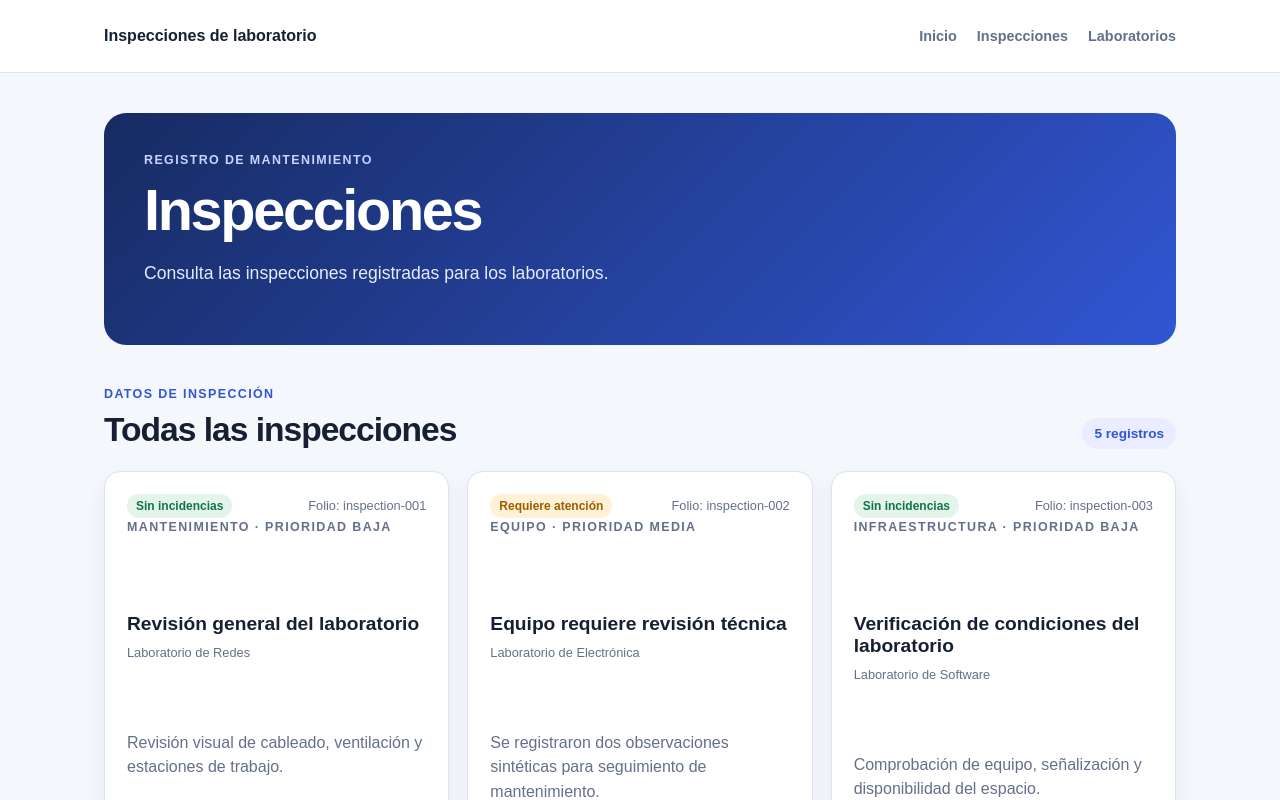
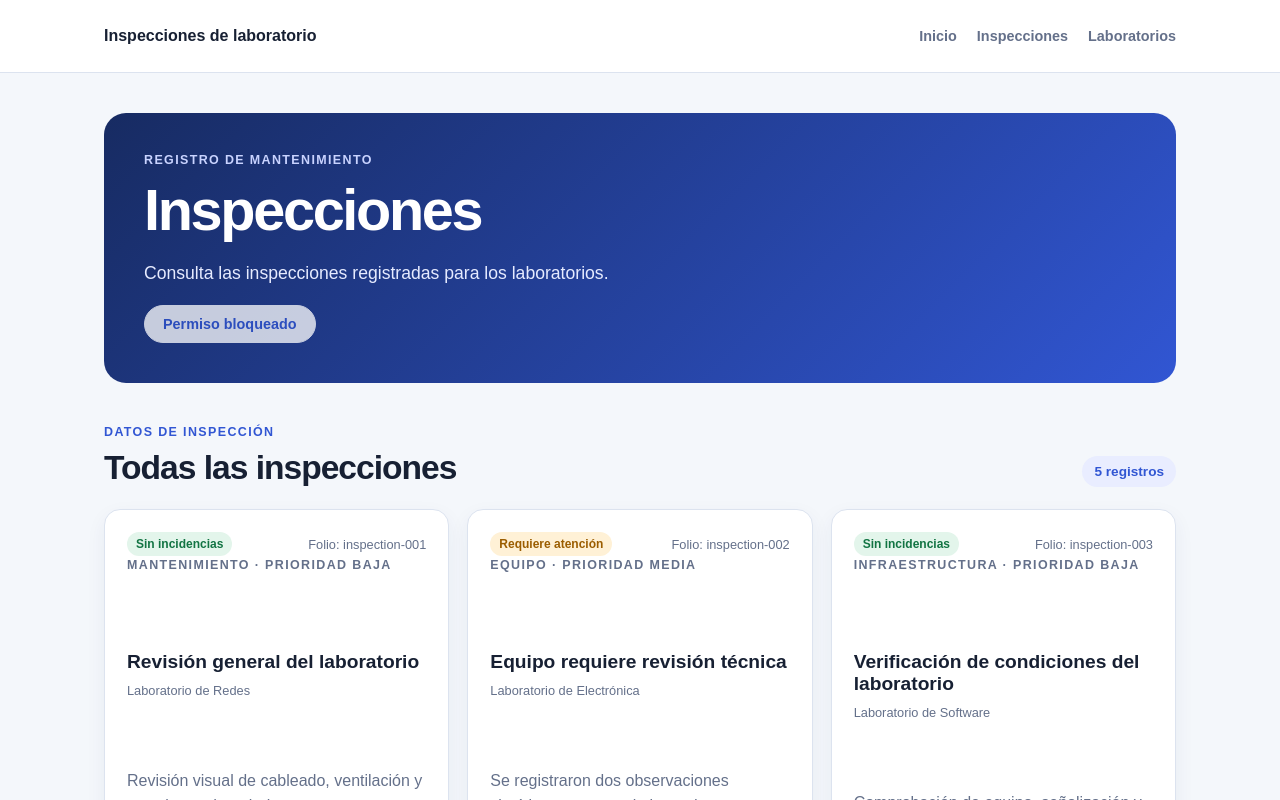
Before and after one commit to karlabrojas/pwa-inspecciones-equipo-12, a Next.js app: page /inspecciones in a window 1280 px wide. Shown: the top 800 px of the page. Built offline with nearby package versions, Linux system fonts and the light colour scheme.

Commit message:
feat(notifications): add local notices for inspection events

```diff
--- a/package.json
+++ b/package.json
@@ -7,7 +7,7 @@
     "dev": "next dev",
     "build": "next build",
     "start": "next start",
-    "test": "node tests/starter.spec.mjs && node --experimental-strip-types tests/manifest.spec.ts && node --experimental-strip-types tests/service-worker.spec.ts && node --experimental-strip-types tests/service-worker-behavior.spec.ts && node --experimental-strip-types tests/offline.spec.ts && node --experimental-strip-types tests/rendering.spec.ts && node --experimental-strip-types tests/sync.spec.ts",
+    "test": "node tests/starter.spec.mjs && node --experimental-strip-types tests/manifest.spec.ts && node --experimental-strip-types tests/service-worker.spec.ts && node --experimental-strip-types tests/service-worker-behavior.spec.ts && node --experimental-strip-types tests/offline.spec.ts && node --experimental-strip-types tests/rendering.spec.ts && node --experimental-strip-types tests/sync.spec.ts && node --experimental-strip-types --test tests/notifications.spec.ts",
     "verify": "node scripts/verify.mjs"
   },
   "dependencies": {
--- a/src/app/globals.css
+++ b/src/app/globals.css
@@ -260,6 +260,40 @@ dd { font-size: .82rem; font-weight: 700; margin: 0; text-align: right; }
   outline-offset: 3px;
 }
 
+.notification-controls {
+  align-items: center;
+  display: flex;
+  flex-wrap: wrap;
+  gap: 12px;
+  margin-top: 18px;
+}
+
+.notification-controls .detail-button {
+  background: #ffffff;
+  border-color: #ffffff;
+  color: var(--accent);
+}
+
+.notification-controls .detail-button:hover {
+  background: #edf2ff;
+}
+
+.notification-controls .detail-button:disabled {
+  cursor: not-allowed;
+  opacity: 0.75;
+  transform: none;
+}
+
+.notification-controls .detail-button:focus-visible {
+  outline-color: #ffffff;
+}
+
+.notification-feedback {
+  color: #ffffff;
+  margin: 0;
+  max-width: 48ch;
+}
+
 .detail-summary {
   background: var(--accent-soft);
   border-left: 4px solid var(--accent);
--- a/src/app/inspecciones/page.tsx
+++ b/src/app/inspecciones/page.tsx
@@ -1,4 +1,5 @@
 import { inspections } from "../../lib/data/inspections";
+import { NotificationControls } from "@/components/notification-controls";
 
 // Le indica a Next.js que la ruta debe renderizarse dinámicamente en el servidor en lugar de tratarla como una página estática.
 export const dynamic = "force-dynamic";
@@ -22,6 +23,7 @@ export default function InspeccionesPage() {
 				<p className="lead">
 					Consulta las inspecciones registradas para los laboratorios.
 				</p>
+				<NotificationControls />
 			</header>
 
 			<section
--- /dev/null
+++ b/src/components/notification-controls.tsx
@@ -0,0 +1,60 @@
+"use client";
+
+import { useEffect, useState } from "react";
+import {
+  getNotificationPermissionState,
+  requestNotificationPermission,
+  type NotificationPermissionState,
+} from "@/lib/notifications/client";
+
+export function NotificationControls() {
+  const [permission, setPermission] =
+    useState<NotificationPermissionState>("default");
+  const [feedback, setFeedback] = useState("");
+  const [isRequesting, setIsRequesting] = useState(false);
+
+  useEffect(() => {
+    const currentPermission = getNotificationPermissionState();
+    setPermission(currentPermission);
+
+    if (currentPermission === "unsupported") {
+      setFeedback(
+        "Este navegador no admite notificaciones; puedes consultar los cambios en la aplicación."
+      );
+    }
+  }, []);
+
+  async function handleEnableNotifications() {
+    setIsRequesting(true);
+    const result = await requestNotificationPermission();
+    setPermission(getNotificationPermissionState());
+    setFeedback(result.message);
+    setIsRequesting(false);
+  }
+
+  const isUnavailable = permission === "unsupported" || permission === "denied";
+  const buttonLabel =
+    permission === "granted"
+      ? "Notificaciones activadas"
+      : permission === "denied"
+        ? "Permiso bloqueado"
+        : "Activar notificaciones";
+
+  return (
+    <div className="notification-controls">
+      <button
+        type="button"
+        className="detail-button"
+        onClick={handleEnableNotifications}
+        disabled={isUnavailable || permission === "granted" || isRequesting}
+      >
+        {isRequesting ? "Solicitando permiso…" : buttonLabel}
+      </button>
+      {feedback && (
+        <p className="notification-feedback" role="status" aria-live="polite">
+          {feedback}
+        </p>
+      )}
+    </div>
+  );
+}
--- /dev/null
+++ b/src/lib/notifications/client.ts
@@ -0,0 +1,159 @@
+export type NotificationPermissionState =
+  | "granted"
+  | "default"
+  | "denied"
+  | "unsupported";
+
+export type InspectionNotificationEvent =
+  | "inspection-synced"
+  | "inspection-assigned";
+
+export type NotificationResult = {
+  status:
+    | "shown"
+    | "unsupported"
+    | "denied"
+    | "permission-required"
+    | "error";
+  message: string;
+};
+
+type NotificationApi = {
+  readonly permission: NotificationPermission;
+  requestPermission(): Promise<NotificationPermission>;
+  new (title: string, options?: NotificationOptions): unknown;
+};
+
+export type NotificationEnvironment = {
+  getApi(): NotificationApi | undefined;
+};
+
+const browserEnvironment: NotificationEnvironment = {
+  getApi() {
+    if (typeof window === "undefined" || !("Notification" in window)) {
+      return undefined;
+    }
+
+    return window.Notification;
+  },
+};
+
+const eventContent: Record<InspectionNotificationEvent, { title: string; body: string }> = {
+  "inspection-synced": {
+    title: "Inspección sincronizada",
+    body: "Una inspección se guardó correctamente en el sistema.",
+  },
+  "inspection-assigned": {
+    title: "Inspección asignada",
+    body: "Se asignó una inspección que requiere seguimiento.",
+  },
+};
+
+export function getNotificationPermissionState(
+  environment: NotificationEnvironment = browserEnvironment
+): NotificationPermissionState {
+  try {
+    return environment.getApi()?.permission ?? "unsupported";
+  } catch {
+    return "unsupported";
+  }
+}
+
+function showNotification(
+  api: NotificationApi,
+  title: string,
+  body: string,
+  tag: string
+): NotificationResult {
+  try {
+    new api(title, { body, tag });
+    return { status: "shown", message: "Notificación mostrada." };
+  } catch {
+    return {
+      status: "error",
+      message: "No se pudo mostrar la notificación. Puedes continuar usando la aplicación.",
+    };
+  }
+}
+
+/** Call only from a direct user action, such as clicking an enable button. */
+export async function requestNotificationPermission(
+  environment: NotificationEnvironment = browserEnvironment
+): Promise<NotificationResult> {
+  try {
+    const api = environment.getApi();
+    if (!api) {
+      return {
+        status: "unsupported",
+        message: "Este navegador no admite notificaciones; puedes seguir usando la aplicación.",
+      };
+    }
+
+    const permission =
+      api.permission === "default" ? await api.requestPermission() : api.permission;
+
+    if (permission === "denied") {
+      return {
+        status: "denied",
+        message: "Las notificaciones están bloqueadas. Los cambios seguirán disponibles en la aplicación.",
+      };
+    }
+
+    if (permission !== "granted") {
+      return {
+        status: "permission-required",
+        message: "No se concedió el permiso. Puedes continuar usando la aplicación.",
+      };
+    }
+
+    return showNotification(
+      api,
+      "Notificaciones activadas",
+      "Te avisaremos cuando haya novedades sobre tus inspecciones.",
+      "inspection-notifications-enabled"
+    );
+  } catch {
+    return {
+      status: "error",
+      message: "No se pudo activar las notificaciones. Puedes continuar usando la aplicación.",
+    };
+  }
+}
+
+/** Does not request permission; call this only after the corresponding real event. */
+export function showInspectionNotification(
+  event: InspectionNotificationEvent,
+  environment: NotificationEnvironment = browserEnvironment
+): NotificationResult {
+  try {
+    const api = environment.getApi();
+    if (!api) {
+      return {
+        status: "unsupported",
+        message: "Este navegador no admite notificaciones; revisa las novedades en la aplicación.",
+      };
+    }
+
+    if (api.permission === "denied") {
+      return {
+        status: "denied",
+        message: "Las notificaciones están bloqueadas; revisa las novedades en la aplicación.",
+      };
+    }
+
+    if (api.permission !== "granted") {
+      return {
+        status: "permission-required",
+        message: "Activa las notificaciones desde la aplicación para recibir estos avisos.",
+      };
+    }
+
+    const content = eventContent[event];
+    return showNotification(api, content.title, content.body, event);
+  } catch {
+    return {
+      status: "error",
+      message: "No se pudo mostrar el aviso; la operación de inspección continúa.",
+    };
+  }
+}
```
Also changed, not shown: 2 other files (tests, documents, lock files or other folders).
